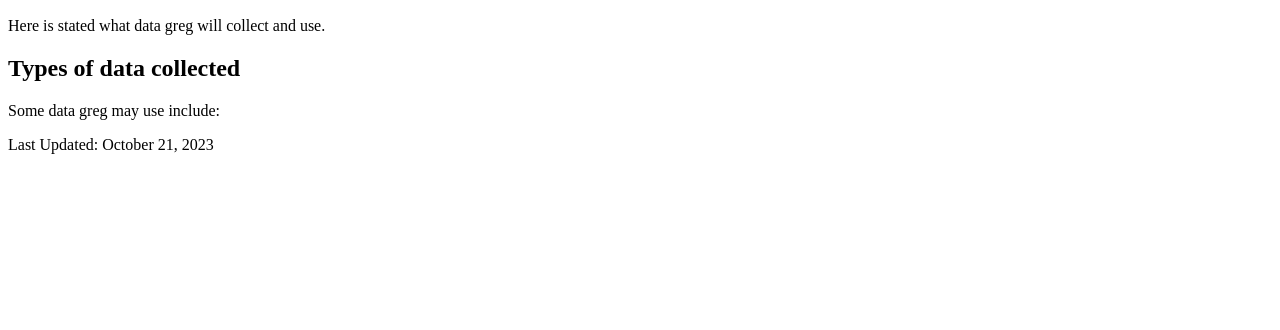
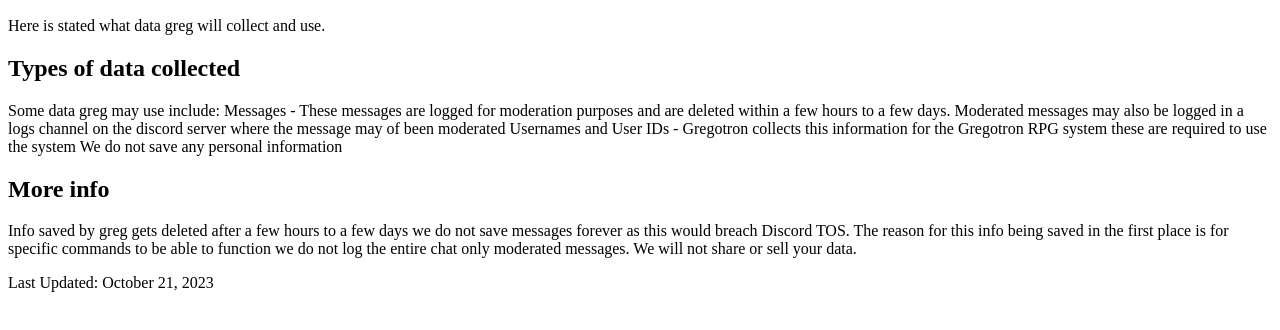
Before and after one commit to SaiyaC/gregprivacy, a plain HTML site: page index.html in a window 1280 px wide. Shown: the part 110-440 px from the top of the page. Drawn offline with Linux system fonts and the light colour scheme.

Commit message:
Update index.html

```diff
--- a/index.html
+++ b/index.html
@@ -21,7 +21,17 @@
         <h2>Types of data collected</h2>
         <p>
             Some data greg may use include:
-
+                Messages - These messages are logged for moderation purposes and are deleted within a few hours to a few days. Moderated messages may also be logged in a logs channel on the discord server where the message may of been moderated
+                Usernames and User IDs - Gregotron collects this information for the Gregotron RPG system these are required to use the system
+            We do not save any personal information
+        </p>
+    </section>
+    <section>
+        <h2>More info</h2>
+        <p>
+            Info saved by greg gets deleted after a few hours to a few days we do not save messages forever as this would breach Discord TOS.
+            The reason for this info being saved in the first place is for specific commands to be able to function we do not log the entire chat only moderated messages.
+            We will not share or sell your data.
         </p>
     </section>
 
```
